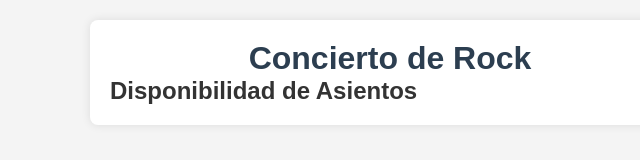
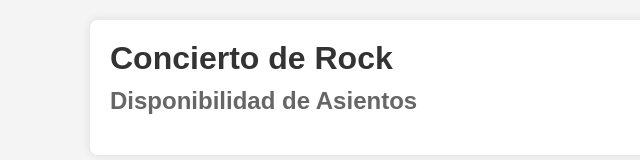
Before and after one commit to PaulHuaman696/Venta-Tickets, a website: page public/index.html in a window 1280 px wide. Shown: the whole page, without its empty margins (250-890 px from the left). Drawn offline with Linux system fonts and the light colour scheme; no server answers.

Commit message:
Agregar estilos para los titulos

```diff
--- a/public/styles.css
+++ b/public/styles.css
@@ -21,8 +21,15 @@ body {
 }
 
 h1 {
-  text-align: center;
-  color: #2c3e50;
+  font-size: 2rem;
+  color: #333;
+  margin-bottom: 10px;
+}
+
+h2 {
+  font-size: 1.5rem;
+  color: #666;
+  margin-bottom: 20px;
 }
 
 #asientosList {
```
